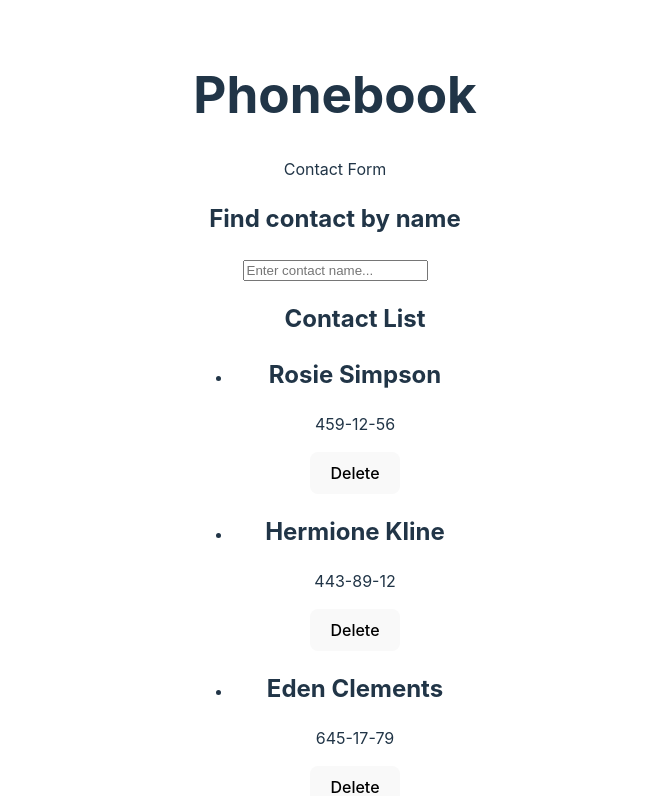
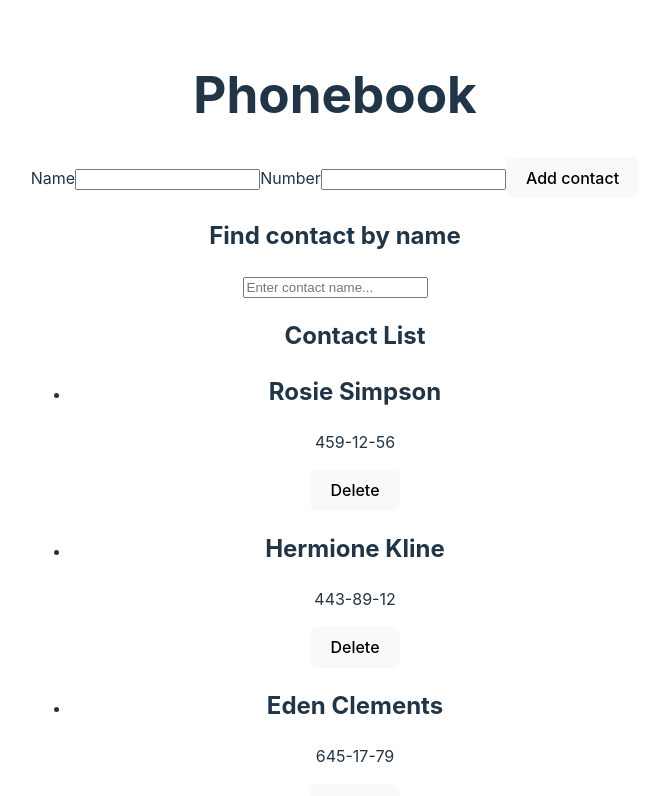
Before and after one commit to KarolinaIvanitska/goit-react-hw-03, a React (Vite) app: page / in a window 1280 px wide. Shown: the top 796 px of the page, without its empty margins (305-955 px from the left). Built offline with nearby package versions, Linux system fonts and the light colour scheme.

Commit message:
configure-form

```diff
--- a/package.json
+++ b/package.json
@@ -11,6 +11,7 @@
   },
   "dependencies": {
     "formik": "^2.4.5",
+    "nanoid": "^5.0.7",
     "react": "^18.2.0",
     "react-dom": "^18.2.0",
     "yup": "^1.4.0"
--- a/src/components/ContactForm/ContactForm.jsx
+++ b/src/components/ContactForm/ContactForm.jsx
@@ -1,5 +1,30 @@
+import { Field, Form, Formik } from "formik";
+import { nanoid } from "nanoid";
+
 const ContactForm = () => {
-  return <div>Contact Form</div>;
+  const initialValues = {
+    name: "",
+    number: "",
+  };
+  const handleSubmit = (data, options) => {
+    console.log({ ...data, id: nanoid() });
+    options.resetForm();
+  };
+  return (
+    <Formik initialValues={initialValues} onSubmit={handleSubmit}>
+      <Form>
+        <label>
+          Name
+          <Field type="text" name="name" />
+        </label>
+        <label>
+          Number
+          <Field type="text" name="number" />
+        </label>
+        <button type="submit">Add contact</button>
+      </Form>
+    </Formik>
+  );
 };
 
 export default ContactForm;
```
Also changed, not shown: 1 other file (tests, documents, lock files or other folders).
